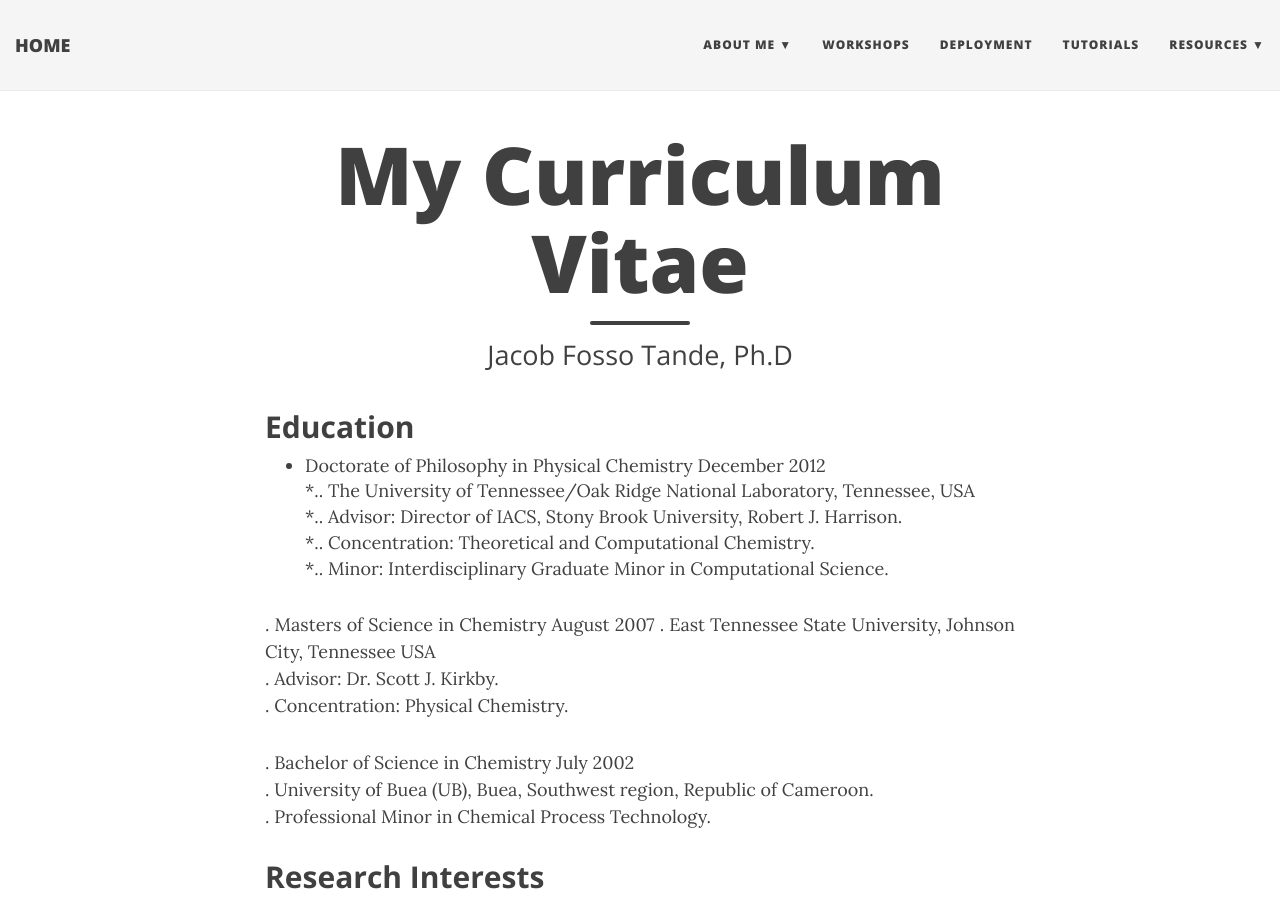
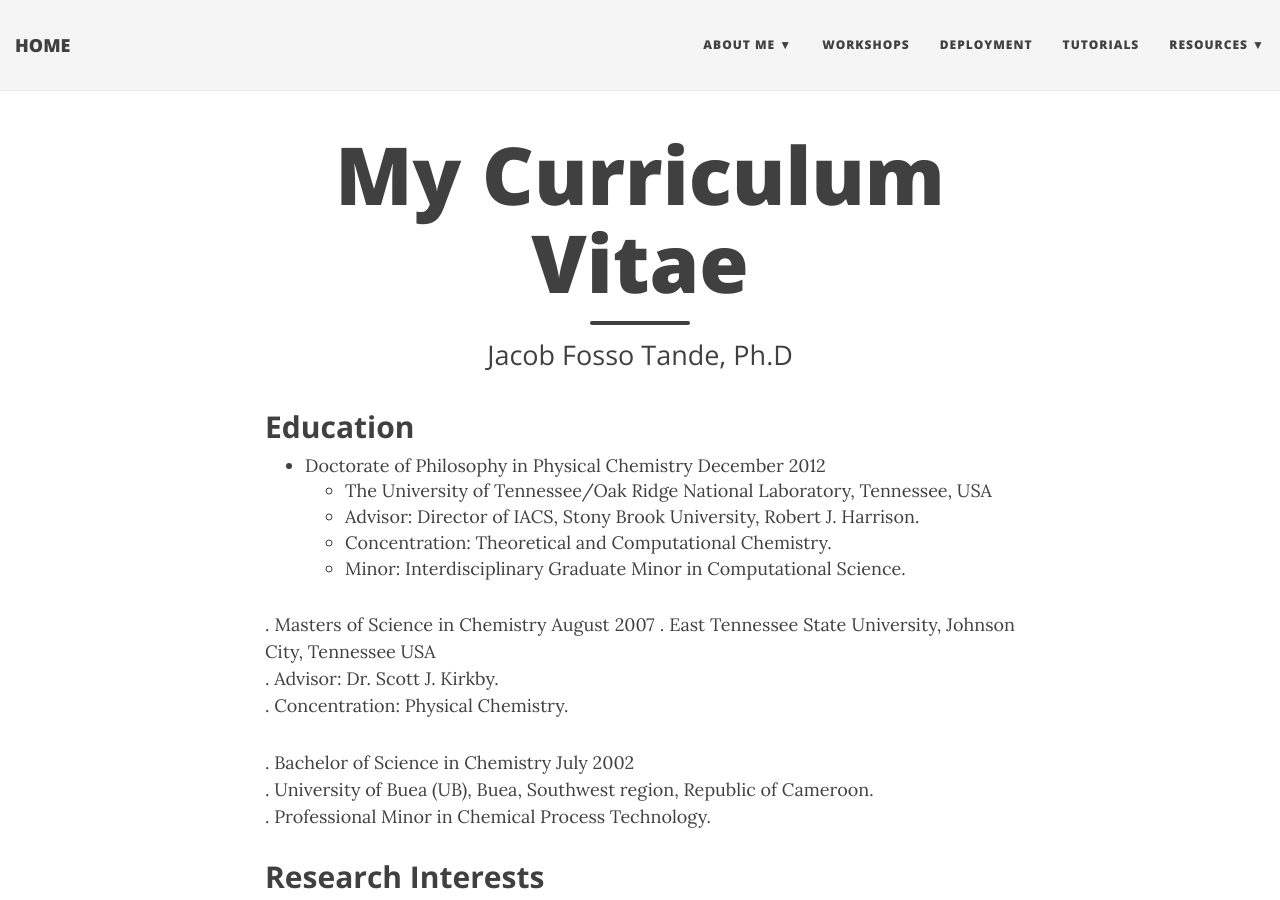
Before and after one commit to jtande/JFossoTande.github.io, a Jekyll site: the page built from about/mycv.md, in a window 1280 px wide and 900 px high. Built offline with Jekyll 4.4.1, drawn with Linux system fonts in a browser that asks for light colours; nearby versions of some CDN libraries.

```diff
--- a/about/mycv.md
+++ b/about/mycv.md
@@ -7,10 +7,10 @@ subtitle: Jacob Fosso Tande, Ph.D
 
 ## **Education**
   * Doctorate of Philosophy in Physical Chemistry              December  2012
-    *.. The University of Tennessee/Oak Ridge National Laboratory, Tennessee, USA
-    *.. Advisor: Director of IACS, Stony Brook University, Robert J. Harrison.
-    *.. Concentration: Theoretical and Computational Chemistry.
-    *.. Minor: Interdisciplinary Graduate Minor in Computational Science.
+    * The University of Tennessee/Oak Ridge National Laboratory, Tennessee, USA
+    * Advisor: Director of IACS, Stony Brook University, Robert J. Harrison.
+    * Concentration: Theoretical and Computational Chemistry.
+    * Minor: Interdisciplinary Graduate Minor in Computational Science.
 
   . Masters of Science in Chemistry                               August  2007
     . East Tennessee State University, Johnson City, Tennessee USA
```
